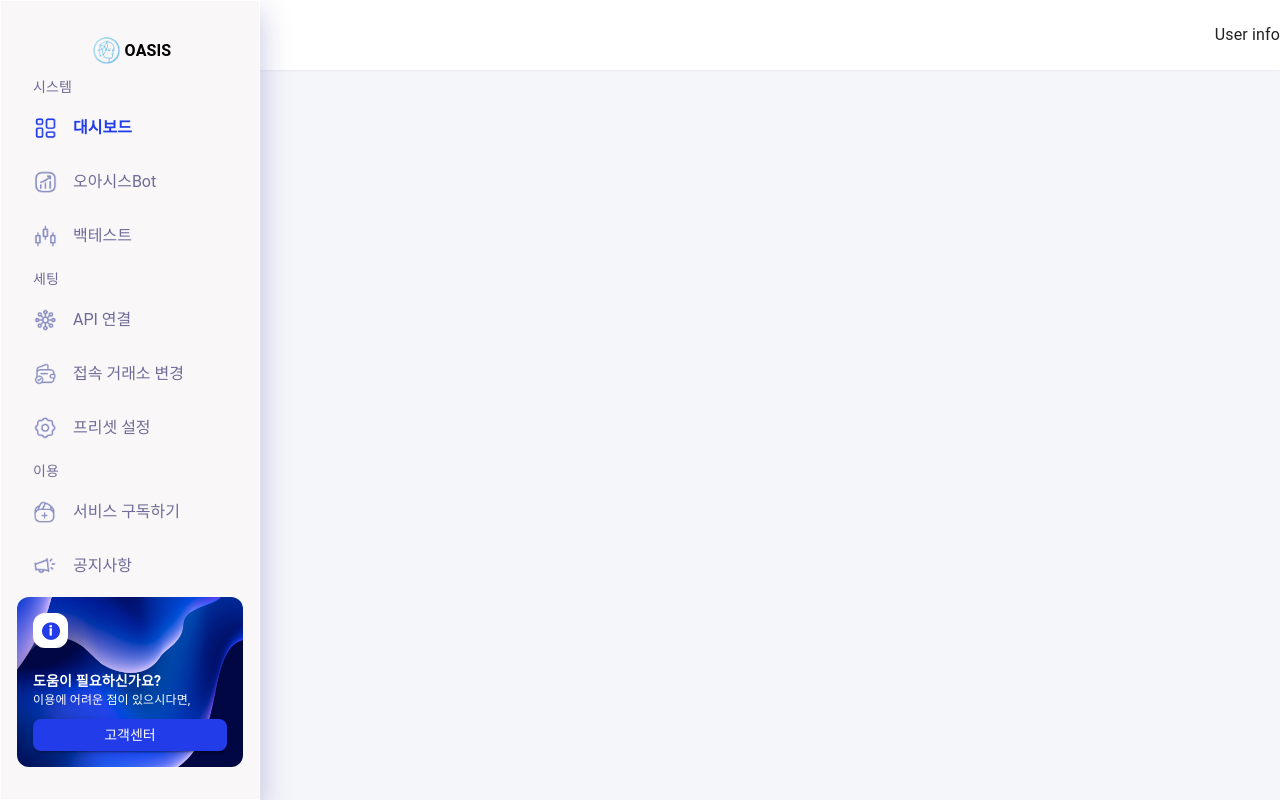
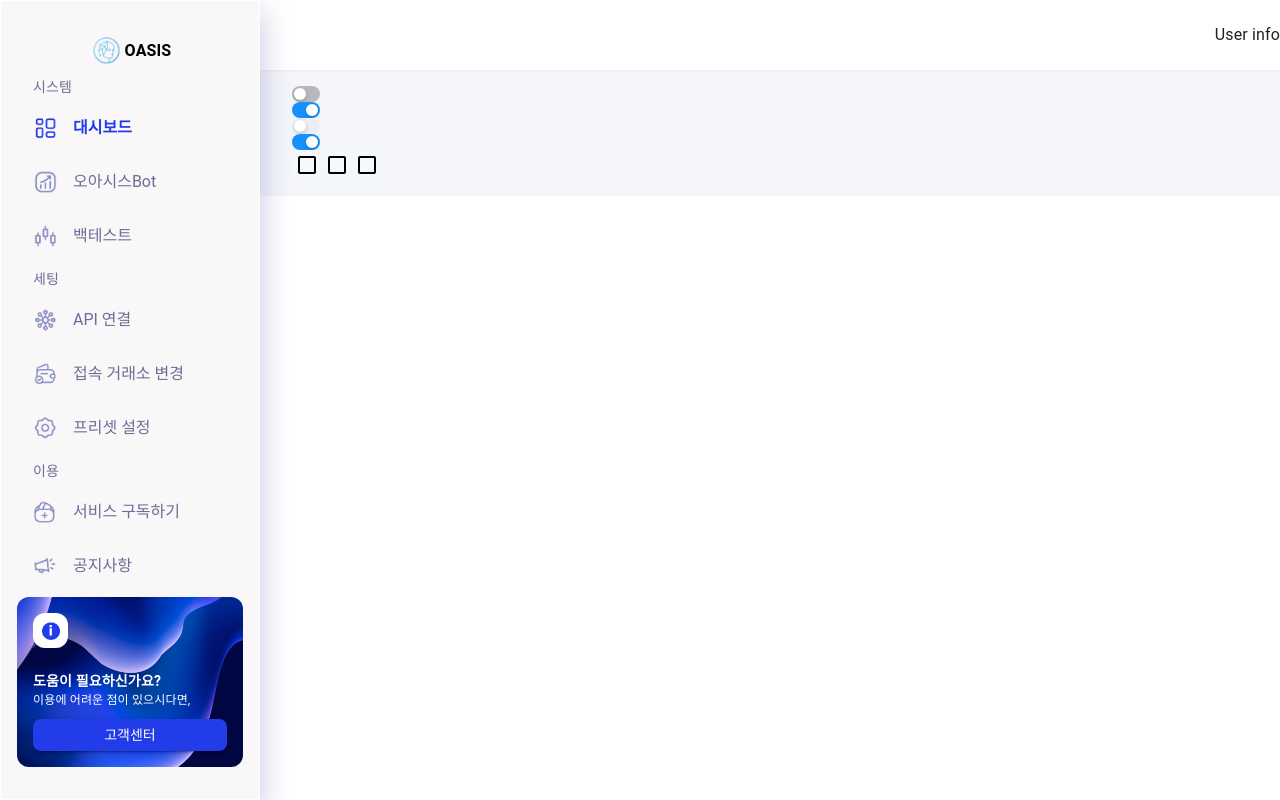
Before and after one commit to oasisbot24/cloud-fe, a Next.js app: page /dashboard in a window 1280 px wide. Built offline with nearby package versions, Linux system fonts and the light colour scheme; no server answers; a web font is replaced by a local one.

Commit message:
FIX: layout 수정

```diff
--- a/src/components/Layout/index.tsx
+++ b/src/components/Layout/index.tsx
@@ -3,13 +3,13 @@ import SideNav from "@/components/Layout/Sidenav";
 
 export default function Layout({ children }: { children: React.ReactNode }) {
   return (
-    <main className="w-full h-screen bg-[#F5F6FA]">
-      <Stack direction="row" className="w-full h-full">
+    <main className="w-full bg-[#F5F6FA]">
+      <Stack direction="row" className="w-full">
         <SideNav />
         <Stack
           direction="column"
           justifyContent="space-between"
-          className="w-full"
+          className="w-full h-full"
         >
           <Stack
             direction="row"
@@ -17,7 +17,9 @@ export default function Layout({ children }: { children: React.ReactNode }) {
           >
             User info
           </Stack>
-          <Box className="w-full h-full p-4">{children}</Box>
+          <Box className="ml-[260px]">
+            <Box className="w-full p-4 pl-8">{children}</Box>
+          </Box>
         </Stack>
       </Stack>
     </main>
```
